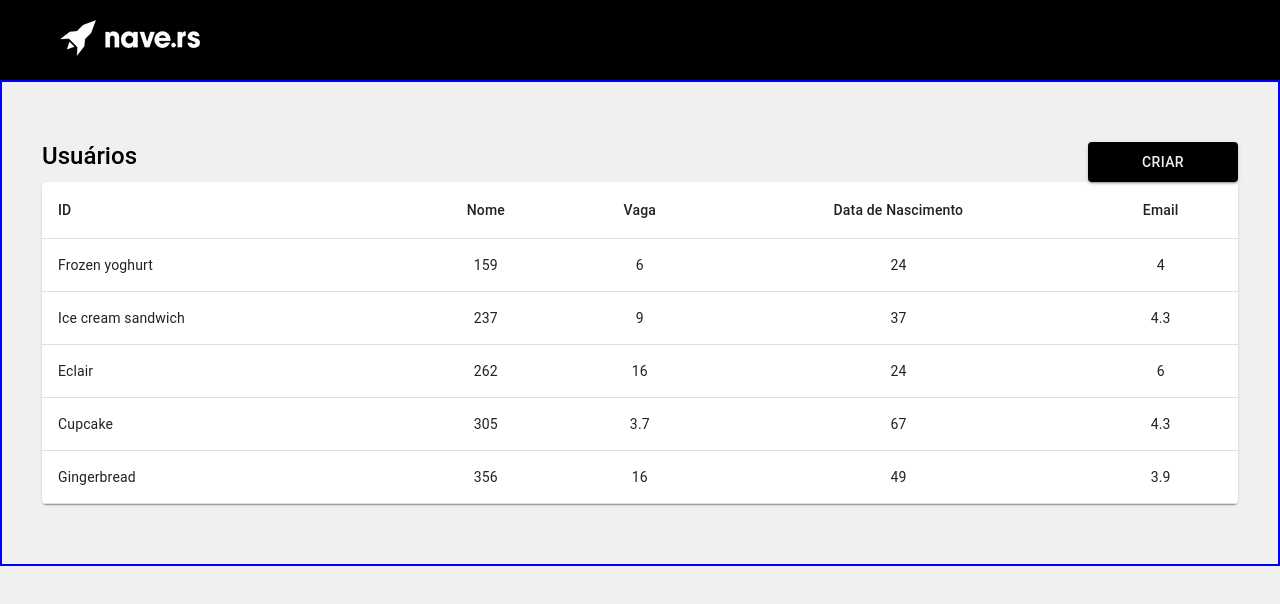
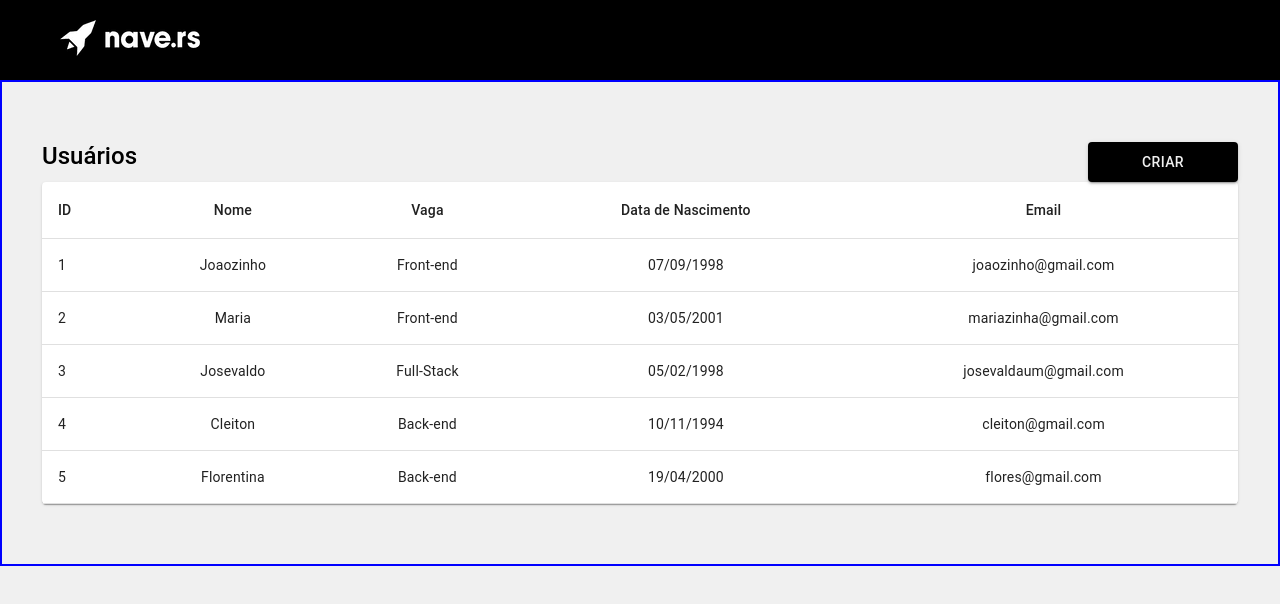
Before and after one commit to luanfv/jobs, a React (Create React App) app: page / in a window 1280 px wide. Shown: the top 604 px of the page. Built offline with nearby package versions, Linux system fonts and the light colour scheme.

Commit message:
code organization

```diff
--- a/src/components/Table/index.jsx
+++ b/src/components/Table/index.jsx
@@ -1,5 +1,4 @@
 import React from 'react'
-import { makeStyles } from '@material-ui/core/styles'
 import Table from '@material-ui/core/Table'
 import TableBody from '@material-ui/core/TableBody'
 import TableCell from '@material-ui/core/TableCell'
@@ -7,34 +6,21 @@ import TableHead from '@material-ui/core/TableHead'
 import TableRow from '@material-ui/core/TableRow'
 import Paper from '@material-ui/core/Paper'
 
-const useStyles = makeStyles({
-  root: {
-    width: '100%',
-    overflowX: 'auto',
-  },
-  table: {
-    minWidth: 650,
-  },
-})
-
-function createData(name, calories, fat, carbs, protein) {
-  return { name, calories, fat, carbs, protein }
+const createData = (id, name, stack, birth, email) => {
+  return { id, name, stack, birth, email }
 }
 
 const rows = [
-  createData('Frozen yoghurt', 159, 6.0, 24, 4.0),
-  createData('Ice cream sandwich', 237, 9.0, 37, 4.3),
-  createData('Eclair', 262, 16.0, 24, 6.0),
-  createData('Cupcake', 305, 3.7, 67, 4.3),
-  createData('Gingerbread', 356, 16.0, 49, 3.9),
+  createData(1, 'Joaozinho', 'Front-end', '07/09/1998', 'joaozinho@gmail.com'),
+  createData(2, 'Maria', 'Front-end', '03/05/2001', 'mariazinha@gmail.com'),
+  createData(3, 'Josevaldo', 'Full-Stack', '05/02/1998', 'josevaldaum@gmail.com'),
+  createData(4, 'Cleiton', 'Back-end', '10/11/1994', 'cleiton@gmail.com'),
+  createData(5, 'Florentina', 'Back-end', '19/04/2000', 'flores@gmail.com'),
 ]
 
-export default function SimpleTable() {
-  const classes = useStyles()
-
-  return (
-    <Paper className={classes.root}>
-      <Table className={classes.table} aria-label="simple table">
+export default () => (
+    <Paper>
+        <Table aria-label="simple table">
         <TableHead>
             <TableRow>
             <TableCell>ID</TableCell>
@@ -46,18 +32,17 @@ export default function SimpleTable() {
         </TableHead>
         <TableBody>
             {rows.map(row => (
-            <TableRow key={row.name}>
+            <TableRow key={row.id}>
                 <TableCell component="th" scope="row">
-                {row.name}
+                {row.id}
                 </TableCell>
-              <TableCell align="center">{row.calories}</TableCell>
-              <TableCell align="center">{row.fat}</TableCell>
-              <TableCell align="center">{row.carbs}</TableCell>
-              <TableCell align="center">{row.protein}</TableCell>
+                <TableCell align="center">{row.name}</TableCell>
+                <TableCell align="center">{row.stack}</TableCell>
+                <TableCell align="center">{row.birth}</TableCell>
+                <TableCell align="center">{row.email}</TableCell>
             </TableRow>
             ))}
         </TableBody>
         </Table>
     </Paper>
 )
-}
```
Lines whose indentation alone changed are shown as unchanged.
